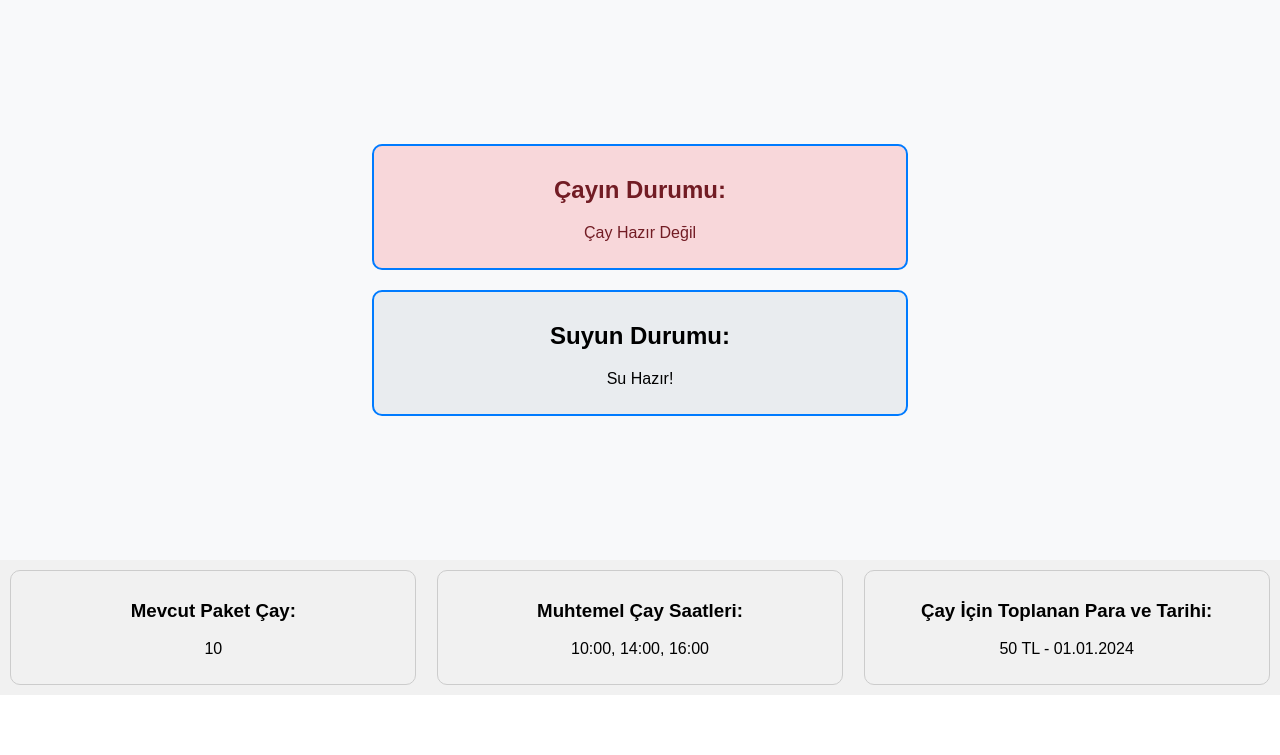
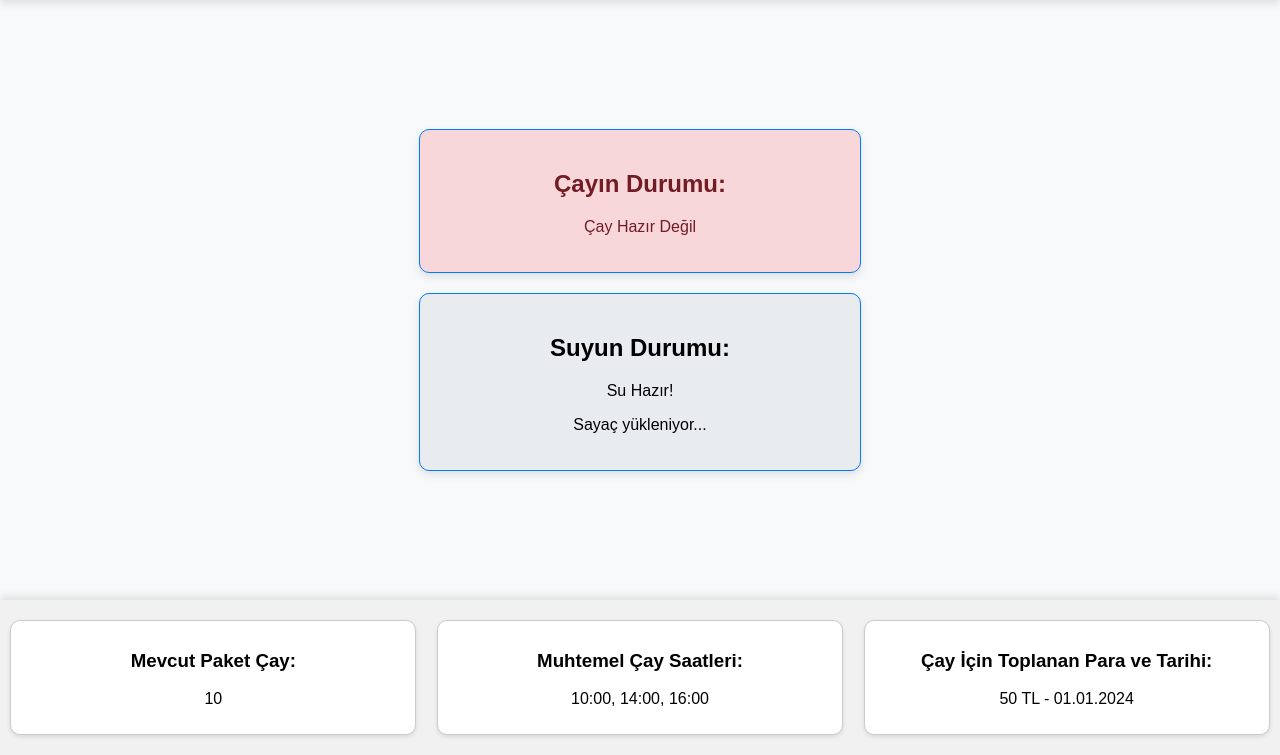
Before and after one commit to ReceproF/cay_durumu_sistemi, a Flask app: page / in a window 1280 px wide. Shown: the part 110-865 px from the top of the page. Before the commit the page ends 805 px from the top, so only its background shows below. Run offline with Flask 3, Linux system fonts and the light colour scheme.

Commit message:
Update index.html

```diff
--- a/templates/index.html
+++ b/templates/index.html
@@ -3,7 +3,7 @@
 <head>
     <meta charset="UTF-8">
     <meta name="viewport" content="width=device-width, initial-scale=1.0">
-    <title>Çay Durumu</title>
+    <title>Çay Durumu Sistemi</title>
     <style>
         body {
             font-family: Arial, sans-serif;
@@ -16,22 +16,26 @@
             color: white;
             text-align: center;
             padding: 15px 0;
+            box-shadow: 0 4px 8px rgba(0,0,0,0.1);
         }
         .content {
             display: flex;
             flex-direction: column;
             align-items: center;
             justify-content: center;
-            height: 70vh;
+            min-height: 70vh;
+            padding: 20px;
         }
         .status-box {
-            border: 2px solid #007bff;
+            border: 1px solid #007bff;
             border-radius: 10px;
-            padding: 10px;
+            padding: 20px;
             margin: 10px;
             text-align: center;
-            width: 40%;
+            width: 80%;
+            max-width: 400px;
             background-color: #e9ecef;
+            box-shadow: 0 4px 8px rgba(0,0,0,0.1);
         }
         .status-box.green {
             background-color: #d4edda; /* Çay hazır: yeşil */
@@ -44,8 +48,9 @@
         .footer {
             display: flex;
             justify-content: space-around;
-            padding: 10px 0;
+            padding: 20px 0;
             background-color: #f1f1f1;
+            box-shadow: 0 -4px 8px rgba(0,0,0,0.1);
         }
         .footer-box {
             text-align: center;
@@ -53,6 +58,8 @@
             border: 1px solid #ccc;
             border-radius: 10px;
             width: 30%;
+            background-color: #fff;
+            box-shadow: 0 2px 4px rgba(0,0,0,0.1);
         }
     </style>
 </head>
@@ -63,26 +70,27 @@
     <div class="content">
         <div id="tea-box" class="status-box red">
             <h2>Çayın Durumu:</h2>
-            <p id="tea-status">Çay Hazır Değil!</p>
-            <p id="tea-timer">Kaynamasına (dakika):</p>
+            <p id="tea-status">Durum yükleniyor...</p>
+            <p id="tea-timer">Sayaç yükleniyor...</p>
         </div>
-        <div class="status-box">
+        <div id="water-box" class="status-box">
             <h2>Suyun Durumu:</h2>
-            <p id="water-status">Kaynamasına (dakika):</p>
+            <p id="water-status">Durum yükleniyor...</p>
+            <p id="water-timer">Sayaç yükleniyor...</p>
         </div>
     </div>
     <div class="footer">
         <div class="footer-box">
             <h3>Mevcut Paket Çay:</h3>
-            <p id="tea-stock">10</p>
+            <p id="tea-stock">Yükleniyor...</p>
         </div>
         <div class="footer-box">
             <h3>Muhtemel Çay Saatleri:</h3>
-            <p id="tea-times">10:00, 14:00, 16:00</p>
+            <p id="tea-times">Yükleniyor...</p>
         </div>
         <div class="footer-box">
             <h3>Çay İçin Toplanan Para ve Tarihi:</h3>
-            <p id="tea-money">50 TL - 01.01.2024</p>
+            <p id="tea-money">Yükleniyor...</p>
         </div>
     </div>
 
@@ -112,6 +120,7 @@
                 }
 
                 // Suyun durumu
+                const waterBox = document.getElementById('water-box');
                 if (data.water_timer > 0) {
                     document.getElementById('water-status').innerText = `Kaynamasına ${data.water_timer} dakika kaldı.`;
                 } else {
```
